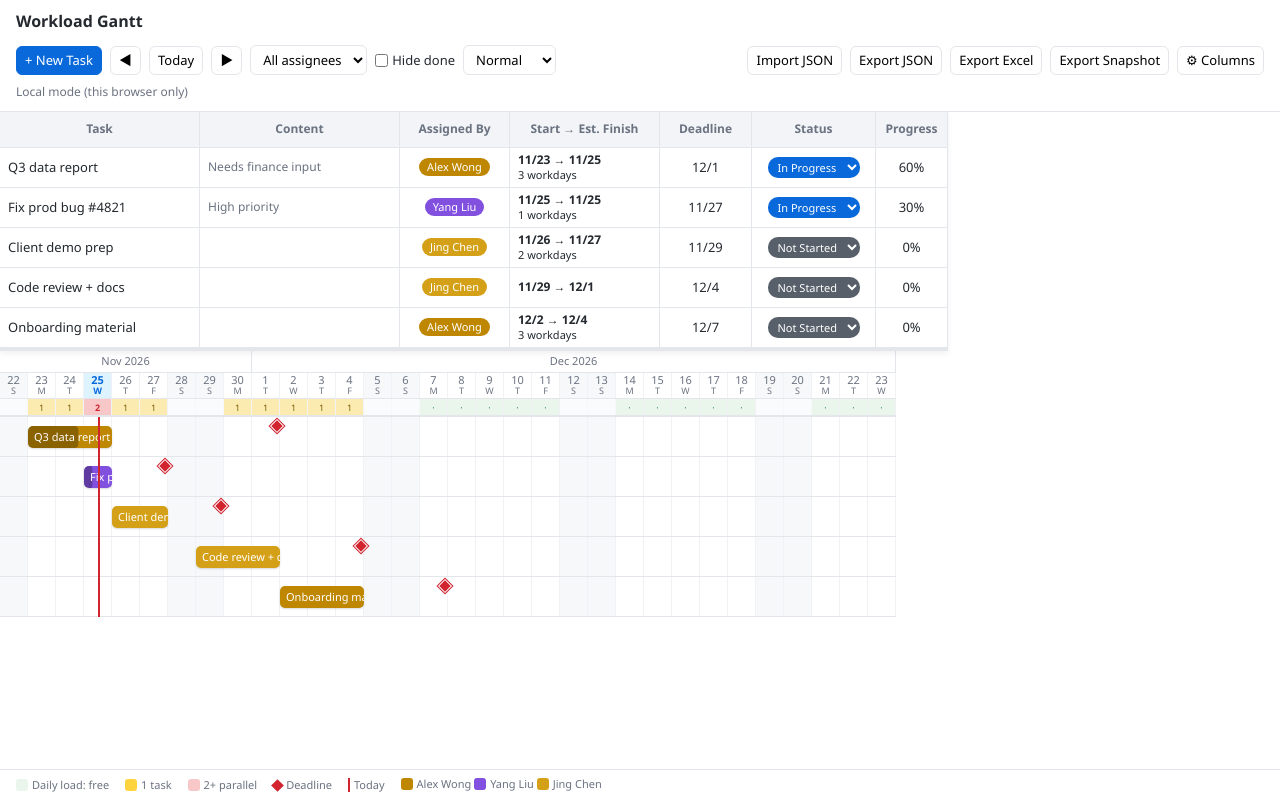
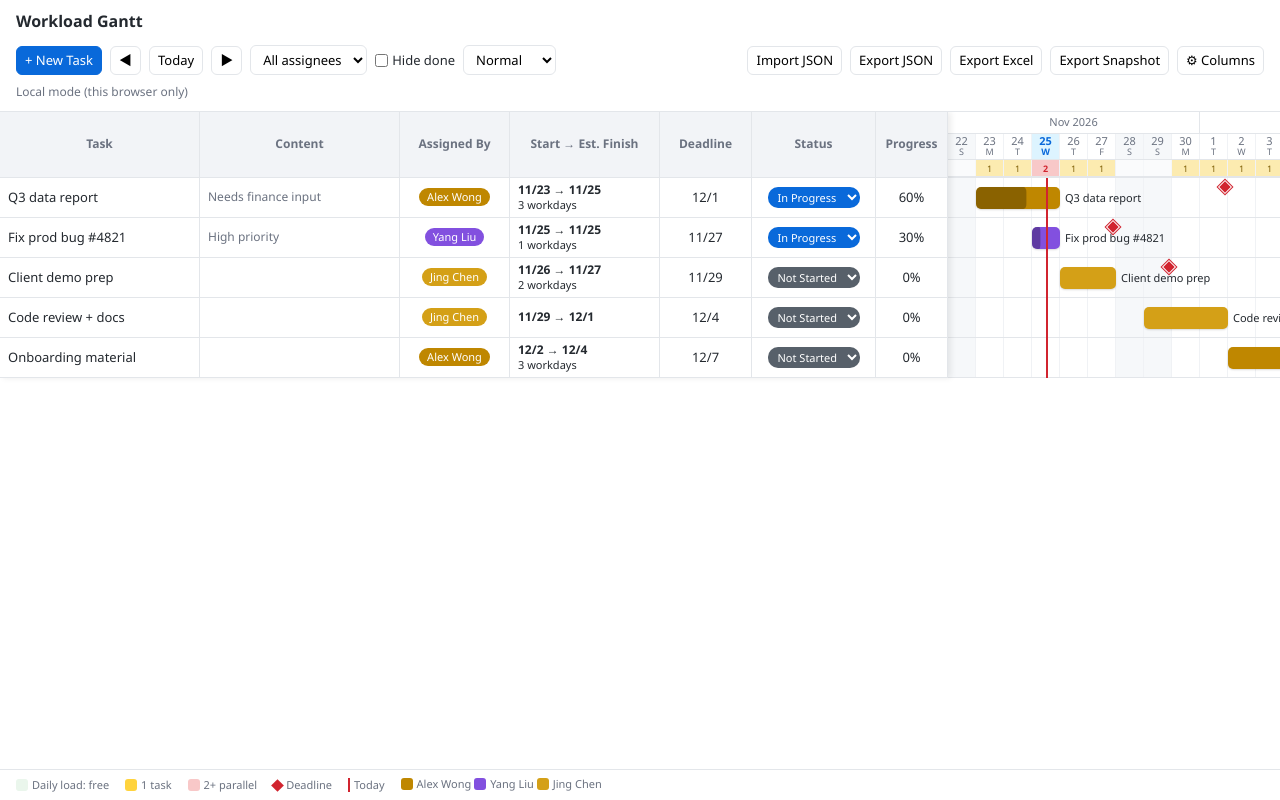
Before and after one commit to SunsetzF2023/Gantt, a plain HTML site: page index.html in a window 1280 px wide. Both pictures are taken after a click on the link "Use locally without signing in". Drawn offline with Linux system fonts and the light colour scheme.

Commit message:
Fix layout: timeline beside task table, aligned rows, short-bar labels, filtered capacity
- .grid was flex-direction:column, stacking the timeline below the task
  table instead of beside it; rows never aligned. Now row layout with the
  sticky left panel working as intended.
- Left header height now matches the 3-row timeline header (66px) and
  sticks to the top when scrolling vertically.
- Bars too narrow for their label now show the task name outside the bar.
- Daily-load capacity row follows the assignee/hide-done filters.
- Deleting a task now asks for confirmation.

Co-Authored-By: Jeff Fan <2867440557ftt@gmail.com>

```diff
--- a/index.html
+++ b/index.html
@@ -31,11 +31,10 @@ button.primary:hover{background:#0757b3}
 .lg i{width:12px;height:12px;border-radius:3px;display:inline-block}
 .lg i.diamond{width:9px;height:9px;border-radius:0;transform:rotate(45deg);background:#d1242f}
 .scroll{flex:1;overflow:auto;background:#fff}
-.grid{display:flex;flex-direction:column;min-width:100%;width:max-content}
-.left{position:sticky;left:0;z-index:15;background:#fff;flex:none;width:max-content;border-bottom:3px solid var(--border);box-shadow:0 3px 6px rgba(0,0,0,.06)}
-.right{min-width:100%}
+.grid{display:flex;min-width:100%;width:max-content}
+.left{position:sticky;left:0;z-index:15;background:#fff;flex:none;width:max-content;box-shadow:3px 0 6px rgba(0,0,0,.08)}
 .lrow{display:flex;border-bottom:1px solid var(--border);height:var(--row-h);align-items:stretch}
-.lhead{height:36px;background:#f2f4f7;font-weight:600;color:var(--muted);font-size:12px}
+.lhead{height:var(--head-h);background:#f2f4f7;font-weight:600;color:var(--muted);font-size:12px;position:sticky;top:0;z-index:5}
 .cell{flex:none;position:relative;padding:6px 8px;overflow:hidden;text-overflow:ellipsis;white-space:nowrap;border-right:1px solid var(--border);display:flex;align-items:center}
 .cell.ctr{justify-content:center}
 .cell.two{flex-direction:column;align-items:flex-start;justify-content:center;line-height:1.2;font-size:11px}
@@ -104,6 +103,7 @@ button.primary:hover{background:#0757b3}
 .bar .fill{position:absolute;inset:0;border-radius:5px;background:rgba(0,0,0,.28);transform-origin:left;pointer-events:none}
 .bar span{position:relative;z-index:1}
 .bar.done{opacity:.45}
+.barlabel{position:absolute;top:9px;height:22px;display:flex;align-items:center;font-size:11px;color:var(--ink);white-space:nowrap;pointer-events:none;z-index:2}
 .bar.paused{opacity:.7;background-image:repeating-linear-gradient(45deg,rgba(255,255,255,.25) 0 6px,transparent 6px 12px)!important}
 .bar.over-ddl{outline:2px solid #d1242f;outline-offset:1px}
 .ddl-mark{position:absolute;top:4px;width:10px;height:10px;background:#d1242f;transform:rotate(45deg);z-index:3;border:1.5px solid #fff;box-shadow:0 0 0 1px #d1242f}
@@ -391,7 +391,7 @@ function render(){
     const d=addDays(viewStart,i),we=isWE(d),isT=+d===+today();
     drow+=`<div class="dcell ${we?'we':''} ${isT?'today':''}" style="width:${W}px">${d.getDate()}<span class="wd">${'SMTWTFS'[d.getDay()]}</span></div>`;
     let cnt=0,names=[];
-    if(!we)for(const t of tasks){
+    if(!we)for(const t of list){
       if(t.status==='done')continue;
       if(d>=parseISO(t.start)&&d<=estFinish(t)){cnt++;names.push(t.name)}
     }
@@ -414,10 +414,11 @@ function render(){
     const over=t.ddl&&f>parseISO(t.ddl);
     const tip=[t.name,`${L('who')}: ${t.who}`,`${t.start} → ${fmt(f)}`,`${L('ddl')}: ${t.ddl||'—'}`,`${L('prog')}: ${t.prog}%`,
       ...COLS.filter(c=>!c.builtin&&t.cv&&t.cv[c.id]).map(c=>`${c.label}: ${t.cv[c.id]}`),t.content||t.note||''].filter(Boolean).map(esc).join('&#10;');
+    const bw=Math.max(w,W*.6),inside=bw>=90;
     let bar=`<div class="bar ${t.status} ${over?'over-ddl':''}" data-id="${t.id}"
-      style="left:${x}px;width:${Math.max(w,W*.6)}px;background:${col}"
+      style="left:${x}px;width:${bw}px;background:${col}"
       title="${tip}">
-      <div class="fill" style="transform:scaleX(${t.prog/100})"></div><span>${esc(t.name)}</span></div>`;
+      <div class="fill" style="transform:scaleX(${t.prog/100})"></div>${inside?`<span>${esc(t.name)}</span>`:''}</div>${inside?'':`<span class="barlabel" style="left:${x+bw+5}px">${esc(t.name)}</span>`}`;
     let dm='';
     if(t.ddl){
       const dx=daysBetween(viewStart,parseISO(t.ddl))*W+W-8;
@@ -501,6 +502,8 @@ $('fSave').onclick=()=>{
   save();$('dlg').close();render();
 };
 $('fDel').onclick=()=>{
+  const t=tasks.find(x=>x.id===editId);
+  if(!confirm('Delete task "'+(t?t.name:'')+'"?'))return;
   tasks=tasks.filter(x=>x.id!==editId);save();$('dlg').close();render();
 };
 
@@ -664,7 +667,7 @@ $('btnExcel').onclick=()=>{
   let lx='';
   for(let i=0;i<nDays;i++){
     const d=addDays(viewStart,i);let cnt=0;
-    if(!isWE(d))for(const t of tasks){if(t.status!=='done'&&d>=parseISO(t.start)&&d<=estFinish(t))cnt++}
+    if(!isWE(d))for(const t of list){if(t.status!=='done'&&d>=parseISO(t.start)&&d<=estFinish(t))cnt++}
     lx+=isWE(d)?cell(r,i,S.we):scell(r,i,cnt===0?S.cap0:cnt===1?S.cap1:S.cap2,cnt===0?'':String(cnt));
   }
   rows+=row(r,lx,18);
```
